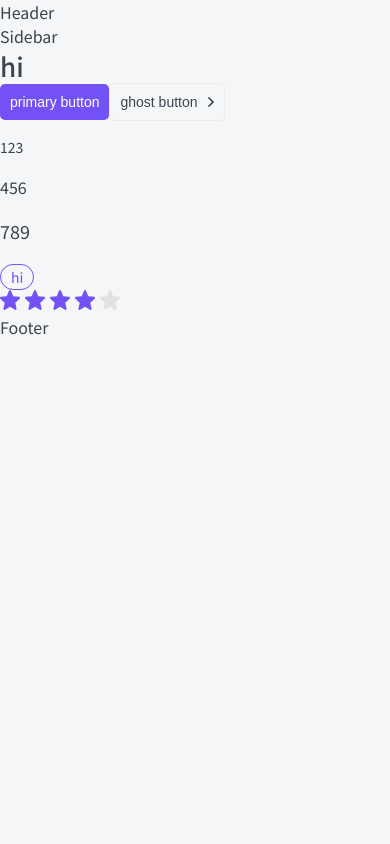
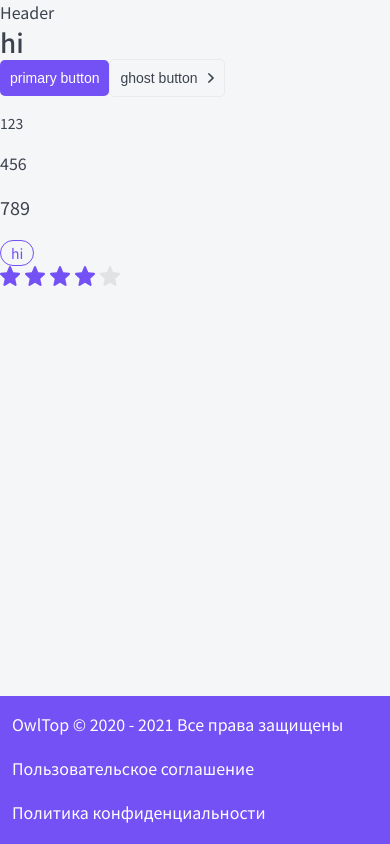
Before and after one commit to popenkov/nextjs-app, a Next.js app: page / in a window 390 px wide. Built offline with nearby package versions, Linux system fonts and the light colour scheme.

Commit message:
layout styles with grid

```diff
--- a/layout/Footer/Footer.module.css
+++ b/layout/Footer/Footer.module.css
@@ -0,0 +1,54 @@
+.footerContainer {
+  display: grid;
+  align-items: center;
+  justify-content: space-between;
+
+  padding: 0 32px;
+
+  color: var(--white);
+
+  background: var(--primary);
+
+  grid-template-columns: minmax(300px, 360px) minmax(300px, 600px);
+  grid-template-areas: "copyright  links";
+}
+
+.copyright {
+  grid-area: copyright;
+}
+
+.link {
+  grid-area: links;
+
+  margin-right: 25px;
+}
+
+.link a:last-child {
+  margin-right: 0;
+}
+
+@media (max-width: 765px) {
+  .footerContainer {
+    display: grid;
+    align-items: center;
+    justify-content: space-between;
+
+    padding: 0 12px;
+
+    grid-template-columns: minmax(300px, 1fr);
+    grid-template-areas:
+      "copyright"
+      "links";
+  }
+
+  .copyright {
+    margin-bottom: 20px;
+  }
+
+  .link {
+    display: block;
+
+    margin-right: 0;
+    margin-bottom: 20px;
+  }
+}
--- a/layout/Footer/Footer.tsx
+++ b/layout/Footer/Footer.tsx
@@ -3,5 +3,21 @@ import cn from "classnames";
 import styles from "./Footer.module.css";
 
 export const Footer = ({ children, ...props }: FooterProps): JSX.Element => {
-  return <div {...props}>Footer</div>;
+  return (
+    <div {...props}>
+      <div className={styles.footerContainer}>
+        <p className={styles.copyright}>
+          OwlTop © 2020 - 2021 Все права защищены
+        </p>
+        <div>
+          <a href="#" className={styles.link}>
+            Пользовательское соглашение
+          </a>
+          <a href="#" className={styles.link}>
+            Политика конфиденциальности
+          </a>
+        </div>
+      </div>
+    </div>
+  );
 };
--- a/layout/Layout.module.css
+++ b/layout/Layout.module.css
@@ -0,0 +1,48 @@
+.wrapper {
+  display: grid;
+  grid-template-columns: auto 230px minmax(320px, 1200px) auto;
+  grid-template-rows: auto 1fr auto;
+
+  min-height: 100vh;
+  grid-template-areas:
+    ". header header ."
+    ". sidebar body. "
+    "footer footer footer footer";
+}
+
+.header {
+  grid-area: header;
+
+  display: none;
+}
+
+.sidebar {
+  grid-area: sidebar;
+}
+
+.body {
+  grid-area: body;
+}
+
+.footer {
+  grid-area: footer;
+}
+
+@media (max-width: 765px) {
+  .wrapper {
+    grid-template-columns: minmax(320px, 1fr);
+    grid-template-rows: auto 1fr auto;
+    grid-template-areas:
+      "header"
+      "body"
+      "footer";
+  }
+
+  .sidebar {
+    display: none;
+  }
+
+  .header {
+    display: block;
+  }
+}
--- a/layout/Layout.tsx
+++ b/layout/Layout.tsx
@@ -6,15 +6,13 @@ import { Header } from "./Header/Header";
 import { Sidebar } from "./Sidebar/Sidebar";
 import { Footer } from "./Footer/Footer";
 
-export const Layout = ({ children, ...props }: LayoutProps): JSX.Element => {
+const Layout = ({ children, ...props }: LayoutProps): JSX.Element => {
   return (
-    <div {...props}>
-      <Header />
-      <div>
-        <Sidebar />
-        <div>{children}</div>
-      </div>
-      <Footer />
+    <div className={styles.wrapper} {...props}>
+      <Header className={styles.header} />
+      <Sidebar className={styles.sidebar} />
+      <div className={styles.body}>{children}</div>
+      <Footer className={styles.footer} />
     </div>
   );
 };
```
